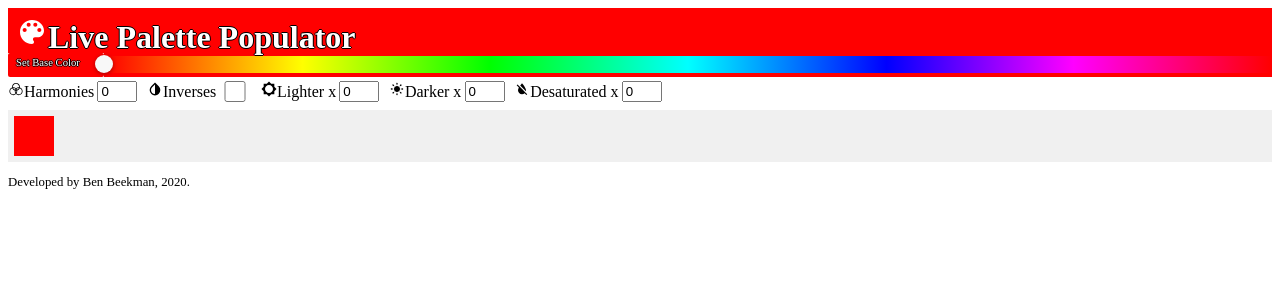
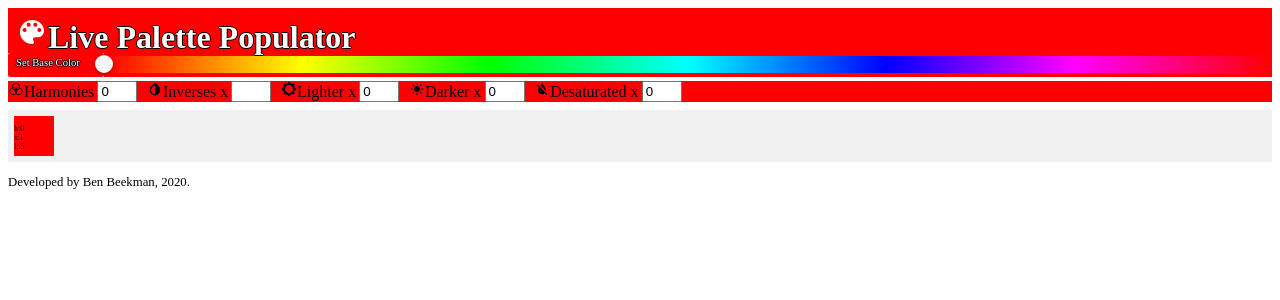
Before and after one commit to beekman/color-combo-creator, a React app: page / in a window 1280 px wide. Both pictures are taken after a click on the element 34 px from the left and 136 px from the top of the page. Shown: the top 300 px of the page. Built offline with nearby package versions, Linux system fonts and the light colour scheme.

Commit message:
ux and input fixes for variations controls

```diff
--- a/src/components/VariationsControls/VariationsControls.css
+++ b/src/components/VariationsControls/VariationsControls.css
@@ -24,6 +24,10 @@
     width: 40px;
     font-size: 0.5rem;
     .details {
+      overflow: hidden;
+      position: absolute;
+    }
+    .hidden {
       display:none;
       visibility: hidden;
     }
--- a/src/components/VariationsControls/VariationsControls.js
+++ b/src/components/VariationsControls/VariationsControls.js
@@ -3,16 +3,15 @@ import styles from './VariationsControls.css';
 import { getHarmonies, getInverses, getBaseHarmoniesAndInversesColorList, getLighters, getDarkers } from '../../utils/colorUtils';
 import { MdInvertColors, MdBrightnessLow, MdFormatColorReset } from 'react-icons/md';
 import { IoIosColorFilter } from 'react-icons/io';
-import { GiPaintRoller } from 'react-icons/gi';
 import { TiAdjustBrightness } from 'react-icons/ti';
 
 const VariationsControls = (color) => {
-  const [harmonyQuantity, setHarmonyQuantity] = useState('0');
+  const [harmonyQuantity, setHarmonyQuantity] = useState(0);
   const [inverseQuantity, setInverseQuantity] = useState(false);
   const [lighterQuantity, setLighterQuantity] = useState('0');
   const [darkerQuantity, setDarkerQuantity] = useState('0');
   const [desaturatedQuantity, setDesaturatedQuantity] = useState('0');
-  const [swatchToggled, setSwatchToggled] = useState(false);
+  const [swatchToggled, setSwatchToggled] = useState(true);
   const handleSwatchClick = () => setSwatchToggled((toggled) => !toggled);
 
   useEffect(() => {
@@ -43,7 +42,7 @@ const VariationsControls = (color) => {
         return (
           <div key={i} style={{ background: `hsl(${color.h}, ${color.s * 100}%, ${color.l * 100}%)` }} className={styles.Swatch} onClick={handleSwatchClick}>
 
-            <p className={`${styles.details} ${swatchToggled && styles.hidden}`}>
+            <p className={`${styles.details}${i} ${swatchToggled && styles.hidden}`}>
               h:{color.h}<br />
                 s:{color.s}<br />
                 l:{color.l}
@@ -61,9 +60,9 @@ const VariationsControls = (color) => {
 
   return (
     <>
-      <div className={styles.VariationsControls} style={{ background: `hsl(${color.h}, ${color.s * 100}%, ${color.l * 100}%)` }}>
+      <div className={styles.VariationsControls} style={{ background: `hsl(${color.color.h}, ${color.color.s * 100}%, ${color.color.l * 100}%)` }}>
         <label htmlFor="harmonyQuantity" title="Complementary colors to generate, evenly spaced around the color wheel. Best results are found between 2 (for a triadic color scheme) and 5"><IoIosColorFilter />Harmonies</label><input type="number" id="harmonyQuantity" value={harmonyQuantity} min="0" max="10" onChange={({ target }) => setHarmonyQuantity(target.value)} />
-        <label htmlFor="inverseQuantity" title="Colors opposite from the base & harmonic colors on the color wheel"><MdInvertColors />Inverses</label><input type="checkbox" id="inverseQuantity" value={inverseQuantity} onChange={({ target }) => setInverseQuantity(target.value)} />
+        <label htmlFor="inverseQuantity" title="Colors opposite from the base & harmonic colors on the color wheel"><MdInvertColors />Inverses x</label><input type="number" id="inverseQuantity" min="0" max="1" value={inverseQuantity} onChange={({ target }) => setInverseQuantity(target.value)} />
         <label htmlFor="lighterQuantity" title="Lighter color sets to generate from the base, harmonies, and inverses"><MdBrightnessLow />Lighter x</label><input type="number" id="lighterQuantity" value={lighterQuantity} onChange={({ target }) => setLighterQuantity(target.value)} />
         <label htmlFor="darkerQuantity"><TiAdjustBrightness />Darker x</label><input type="number" id="darkerQuantity" min="0" max="25" value={darkerQuantity} onChange={({ target }) => setDarkerQuantity(target.value)} />
         <label htmlFor="desaturatedQuantity"><MdFormatColorReset />Desaturated x</label><input type="number" id="desaturatedQuantity" value={desaturatedQuantity} min="0" max="25" onChange={({ target }) => setDesaturatedQuantity(target.value)} />
--- a/src/utils/colorUtils.js
+++ b/src/utils/colorUtils.js
@@ -1,7 +1,7 @@
 export const getHarmonies = (color, harmonyQuantity) => {
   harmonyQuantity = parseFloat(harmonyQuantity) + 1;
   const degreeShift = 360 / harmonyQuantity;
-  let h = color.h;
+  let h = Number(color.h);
   let s = color.s;
   let l = color.l;
   let a = color.a;
```
